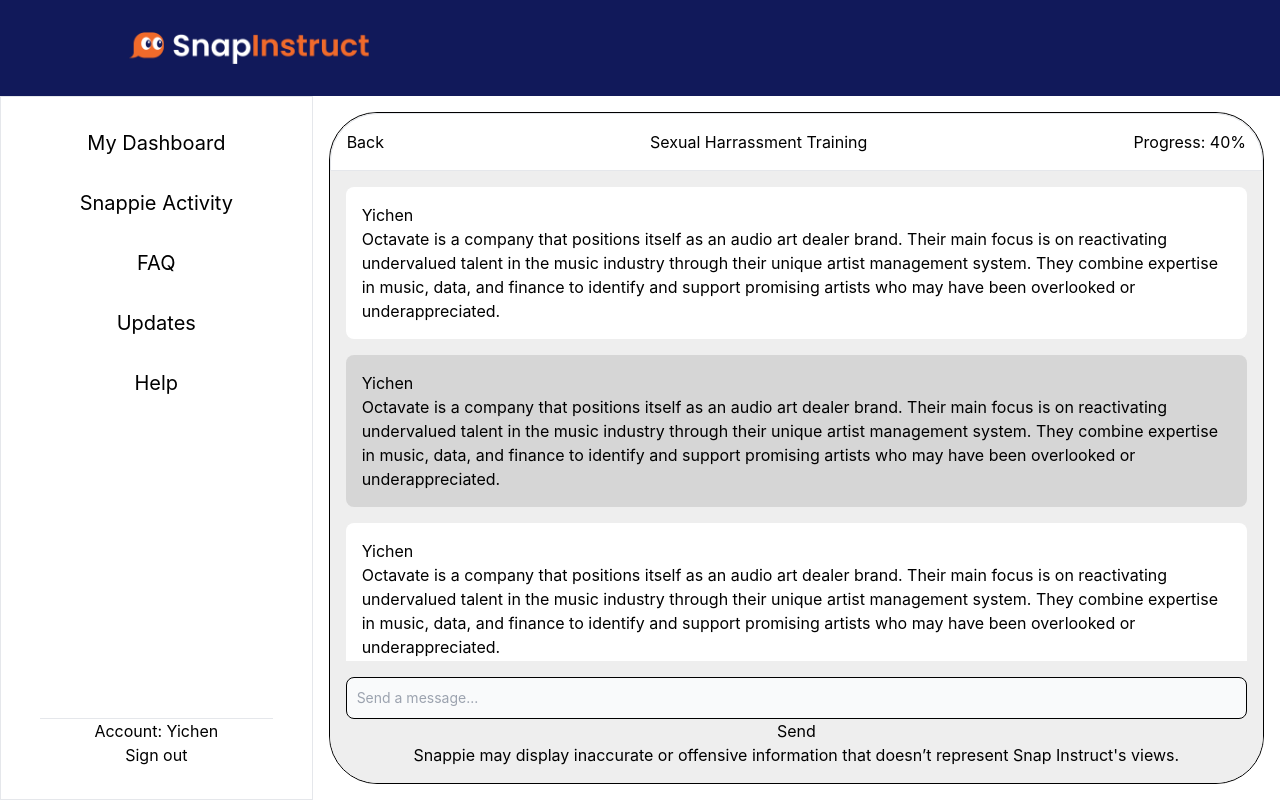
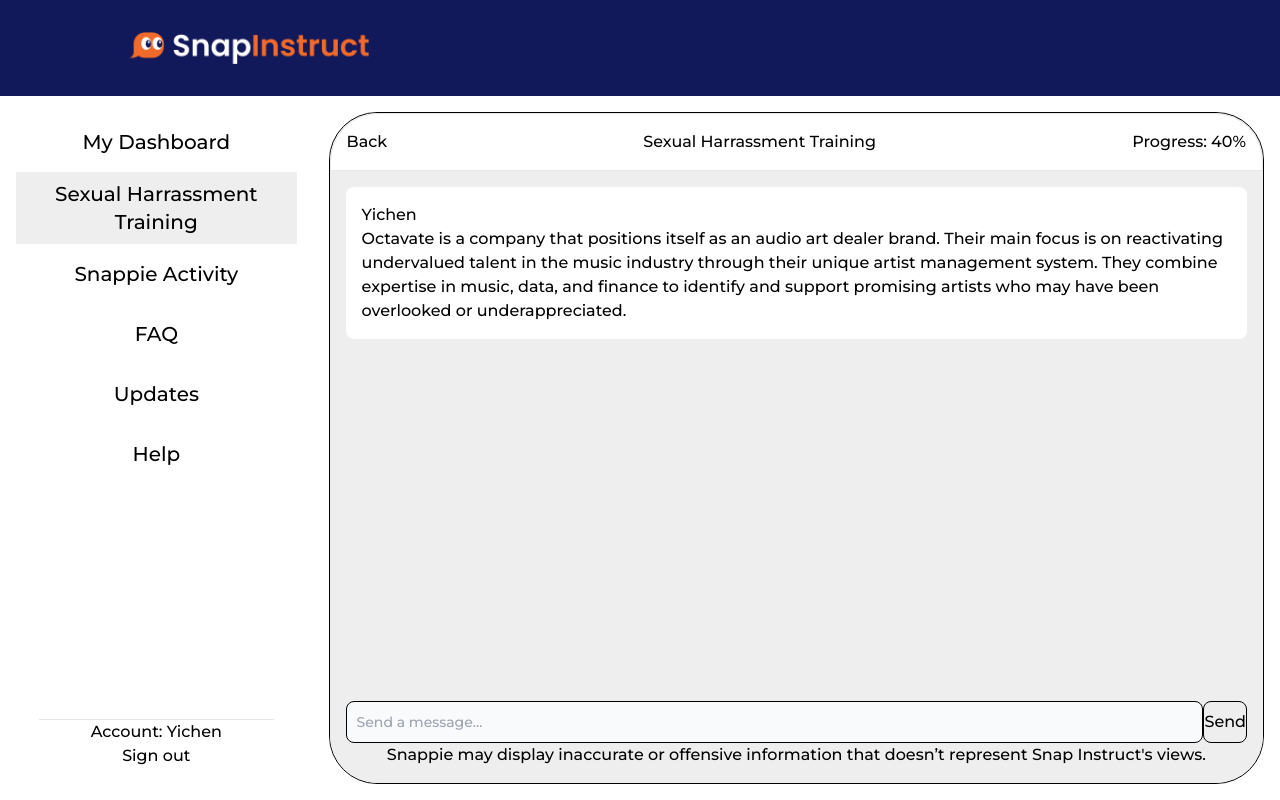
Before and after one commit to YichenGuo2002/Snappie, a React (Create React App) app in the folder Snappie/frontend/: page / in a window 1280 px wide. Built offline with nearby package versions, Linux system fonts and the light colour scheme.

Commit message:
send function added.

```diff
--- a/Snappie/frontend/public/index.html
+++ b/Snappie/frontend/public/index.html
@@ -9,6 +9,9 @@
       name="description"
       content="Web site created using create-react-app"
     />
+    <link rel="preconnect" href="https://fonts.googleapis.com">
+    <link rel="preconnect" href="https://fonts.gstatic.com" crossorigin>
+    <link href="https://fonts.googleapis.com/css2?family=Montserrat:wght@500&display=swap" rel="stylesheet">
     <link rel="apple-touch-icon" href="%PUBLIC_URL%/logo192.png" />
     <!--
       manifest.json provides metadata used when your web app is installed on a
--- a/Snappie/frontend/src/App.js
+++ b/Snappie/frontend/src/App.js
@@ -4,6 +4,36 @@ import React from 'react';
 
 function App() {
   let response1 = "Octavate is a company that positions itself as an audio art dealer brand. Their main focus is on reactivating undervalued talent in the music industry through their unique artist management system. They combine expertise in music, data, and finance to identify and support promising artists who may have been overlooked or underappreciated.";
+
+  let send = async function(){
+    const textarea = document.getElementById('message');
+    const chatArea = document.getElementById('chatArea');
+
+    const value = textarea.value.trim();
+
+    if (value.length >= 1) {
+      console.log(value)
+      const promptQuestion = document.createElement('div');
+      promptQuestion.className = 'promptQuestion';
+
+      const userParagraph = document.createElement('p');
+      userParagraph.textContent = 'Yichen';
+
+      const responseParagraph = document.createElement('p');
+      responseParagraph.textContent = value;
+
+      promptQuestion.appendChild(userParagraph);
+      promptQuestion.appendChild(responseParagraph);
+
+      chatArea.appendChild(promptQuestion);
+
+      // Clear the textarea value
+      textarea.value = '';
+
+      // Scroll to the bottom of the chatArea div
+      chatArea.scrollTop = chatArea.scrollHeight;
+    }
+  }
 
   return (
     <div className="App w-full min-h-screen">
@@ -12,12 +42,13 @@ function App() {
       </div>
 
       <div className = "flex flex-row">
-        <nav className = "navBar h-menu w-1/4 flex flex-col items-center p-4 relative border">
-          <button className = "navBut m-2 p-2 text-xl">My Dashboard</button>
-          <button className = "navBut m-2 p-2 text-xl">Snappie Activity</button>
-          <button className = "navBut m-2 p-2 text-xl">FAQ</button>
-          <button className = "navBut m-2 p-2 text-xl">Updates</button>
-          <button className = "navBut m-2 p-2 text-xl">Help</button>
+        <nav className = "navBar h-menu w-1/4 flex flex-col items-center p-4 relative">
+          <button className = "navBut">My Dashboard</button>
+          <button className = "bg-chat text-xl p-2 w-full">Sexual Harrassment Training</button>
+          <button className = "navBut">Snappie Activity</button>
+          <button className = "navBut">FAQ</button>
+          <button className = "navBut">Updates</button>
+          <button className = "navBut">Help</button>
           <div className = "account absolute bottom-8 w-3/4">
             <hr/>
             <p>Account: Yichen</p>
@@ -32,42 +63,24 @@ function App() {
             <p>Progress: 40%</p>
           </div>
 
-          <div className = "chatArea grow overflow-auto">
+          <div className = "chatArea grow overflow-auto" id="chatArea">
             <div className = "promptResponse">
-              <p>Yichen</p>
-              <p>{response1}</p>
-            </div>
-            <div className = "promptQuestion">
-              <p>Yichen</p>
-              <p>{response1}</p>
-            </div>
-            <div className = "promptResponse">
-              <p>Yichen</p>
-              <p>{response1}</p>
-            </div>
-            <div className = "promptQuestion">
-              <p>Yichen</p>
-              <p>{response1}</p>
-            </div>
-            <div className = "promptResponse">
-              <p>Yichen</p>
-              <p>{response1}</p>
-            </div>
-            <div className = "promptQuestion">
               <p>Yichen</p>
               <p>{response1}</p>
             </div>
           </div>
 
-          <form className="prompt  w-full p-4 bg-chat rounded-b-chat">
-            <textarea id="message" rows="1"
-            className="block resize-none overflow-hidden p-2.5 w-full text-sm text-gray-900 bg-gray-50 rounded-lg
-            border border-black focus:ring-blue-500 focus:border-blue-500 dark:bg-gray-700 dark:border-gray-600 dark:placeholder-gray-400 dark:text-white dark:focus:ring-blue-500 dark:focus:border-blue-500"
-            placeholder="Send a message...">
-            </textarea>
-            <button>Send</button>
+          <div className="prompt  w-full p-4 bg-chat rounded-b-chat">
+            <div className="inline-block w-full flex flex-row">
+              <textarea id="message" rows="1"
+              className="block resize-none overflow-hidden p-2.5 w-full text-sm text-gray-900 bg-gray-50 rounded-lg
+              border border-black focus:ring-blue-500 focus:border-blue-500 dark:bg-gray-700 dark:border-gray-600 dark:placeholder-gray-400 dark:text-white dark:focus:ring-blue-500 dark:focus:border-blue-500"
+              placeholder="Send a message...">
+              </textarea>
+              <button onClick = {send} className="border border-black rounded-lg">Send</button>
+            </div>
             <p className="">Snappie may display inaccurate or offensive information that doesn’t represent Snap Instruct's views.</p>
-          </form>
+          </div>
         </div>
       </div>
     </div>
--- a/Snappie/frontend/src/index.css
+++ b/Snappie/frontend/src/index.css
@@ -9,6 +9,7 @@ body {
     sans-serif;
   -webkit-font-smoothing: antialiased;
   -moz-osx-font-smoothing: grayscale;
+  font-family: 'Montserrat', sans-serif;
 }
 
 code {
@@ -18,6 +19,15 @@ code {
 
 .topBar{
   background-color: #11195a;
+}
+
+.navBut{
+  padding:1rem;
+  font-size: 1.25rem; /* 20px */
+  line-height: 1.75rem; /* 28px */
+  /*border-bottom-width: 1px;
+  border-bottom-color:grey;*/
+  width: 100%;
 }
 
 .min-h-menu{
```
